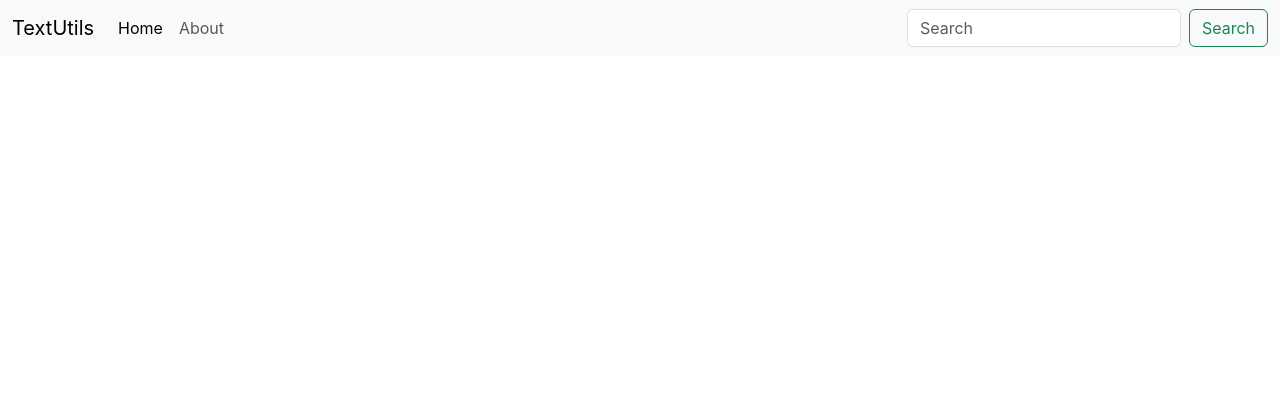
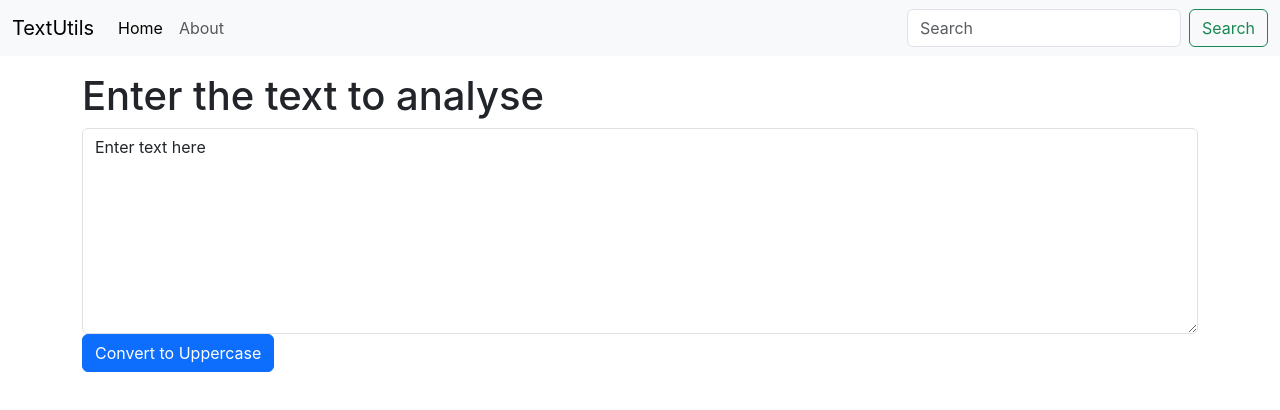
Before and after one commit to AbhayRanjan471/TextUtlil, a React (Create React App) app: page / in a window 1280 px wide. Shown: the top 410 px of the page. Built offline with nearby package versions, Linux system fonts and the light colour scheme.

Commit message:
video-7 understanding state

```diff
--- a/src/App.js
+++ b/src/App.js
@@ -1,6 +1,7 @@
 // import logo from './logo.svg';
 import './App.css';
 import Navbar from './components/Navbar';
+import TextForm from './components/TextForm';
 
 
 function App() {
@@ -9,6 +10,9 @@
       <>
 
         <Navbar title="TextUtils" aboutText="About"/>
+        <div className="container my-3">
+        <TextForm heading="Enter the text to analyse"/>
+        </div>
       </>
   );
 }
--- /dev/null
+++ b/src/components/TextForm.js
@@ -0,0 +1,33 @@
+//{useState} -> it is a hook, we are importing from react, help to create a new state variable
+//https://reactjs.org/docs/hooks-overview.html
+import React, {useState} from 'react'
+
+
+export default function TextForm(props) {
+  //whenever the Convert to Uppercase button will be clicked this funciton will be called
+  const handleUpClick = ()=>{
+    // console.log("Uppercase was clicked "+ text);
+    let newText = text.toUpperCase(); //converting the text to upper case
+    //here we are changing the text/state
+    setText(newText);
+  }
+  //we have to handle the onChange listen, else we will not be able to type in the text area
+  const handleOnChange = (event)=>{
+    setText(event.target.value);
+  }
+  // Declare a new state variable, which we'll call "text"
+  const [text, setText] = useState('Enter text here');
+  // text = "new text"; //wrong way to change the state
+  // setText("new text"); // Correct way to change the state, this will change the Text
+  return (
+    <>
+    <div>
+        <h1>{props.heading}</h1>
+        <div className="mb-3">
+        <textarea className="form-control" value={text} onChange={handleOnChange} id="myBox" rows="8"></textarea>
+        <button className="btn btn-primary" onClick={handleUpClick}>Convert to Uppercase</button>
+        </div>
+    </div>
+    </>
+  )
+}
```
